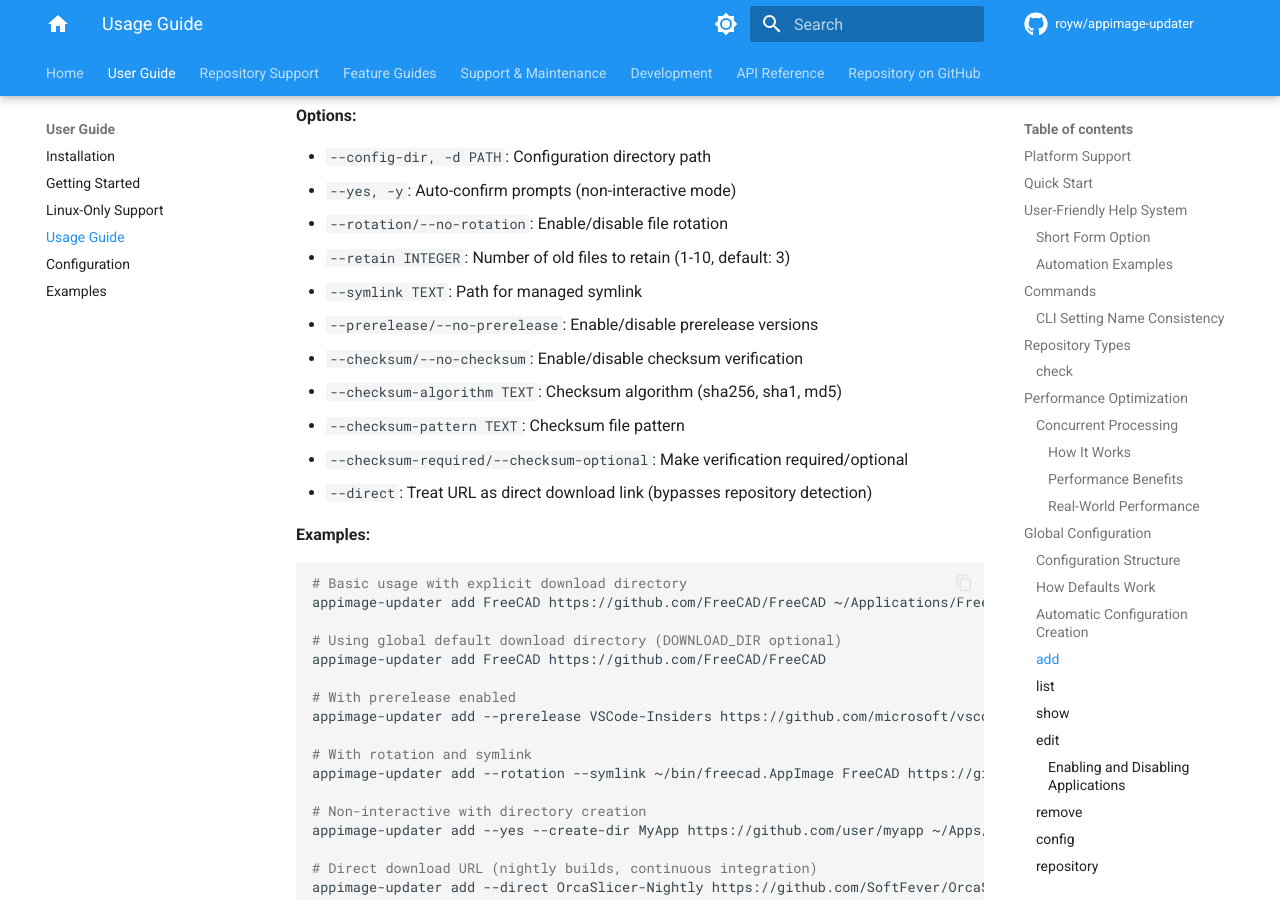
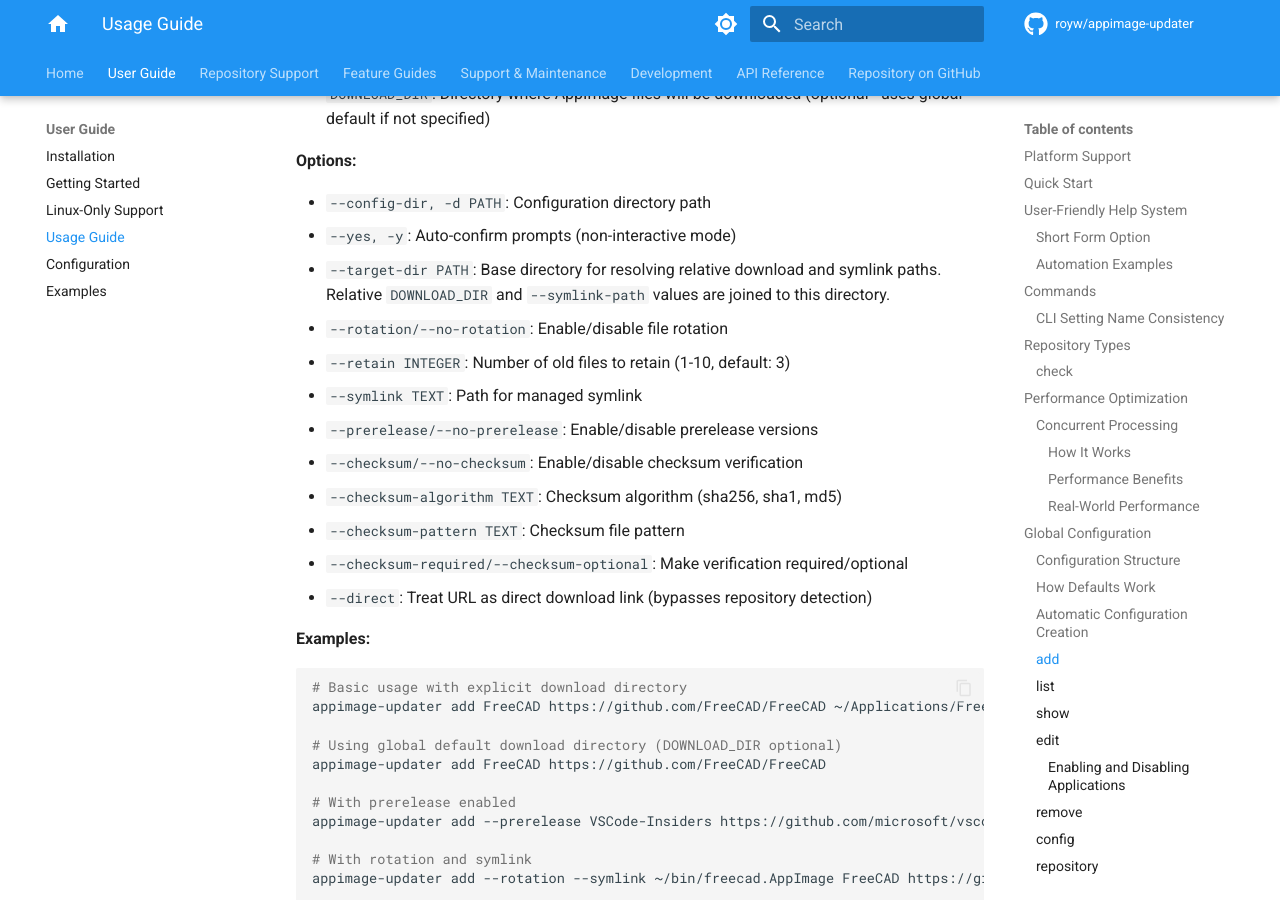
Before and after one commit to royw/appimage-updater, an MkDocs documentation site: the page built from docs/usage.md, in a window 1280 px wide and 900 px high, scrolled down 6146 px. Built offline with MkDocs 1.6.1 and Material for MkDocs 9.7.7, drawn with Linux system fonts in a browser that asks for light colours; comment, search, counter and statistics services are not loaded; some of the changed text lies outside the part shown.

Commit message:
docs: document --target-dir option and behavior

```diff
--- a/docs/usage.md
+++ b/docs/usage.md
@@ -98,6 +98,7 @@ AppImage Updater uses consistent naming across all commands for the same functio
 | **Auto Subdir** | `--auto-subdir` | `--auto-subdir` | `auto-subdir` |
 | **Checksum** | `--checksum` | `--checksum` | `checksum` |
 | **Download Dir** | `--download-dir` | `--download-dir` | `download-dir` |
+| **Target Dir** | `--target-dir` | `--target-dir` | `target-dir` |
 | **Prerelease** | `--prerelease` | `--prerelease` | `prerelease` |
 | **Version Pattern** | `--version-pattern` | `--version-pattern` | `version-pattern` |
 
@@ -244,6 +245,7 @@ appimage-updater add [OPTIONS] NAME URL [DOWNLOAD_DIR]
 
 - `--config-dir, -d PATH`: Configuration directory path
 - `--yes, -y`: Auto-confirm prompts (non-interactive mode)
+- `--target-dir PATH`: Base directory for resolving relative download and symlink paths. Relative `DOWNLOAD_DIR` and `--symlink-path` values are joined to this directory.
 - `--rotation/--no-rotation`: Enable/disable file rotation
 - `--retain INTEGER`: Number of old files to retain (1-10, default: 3)
 - `--symlink TEXT`: Path for managed symlink
@@ -351,6 +353,7 @@ appimage-updater edit [OPTIONS] APP_NAMES...
 - `--config-dir, -d PATH`: Configuration directory path
 - `--url TEXT`: Update repository URL
 - `--download-dir TEXT`: Update download directory
+- `--target-dir TEXT`: Base directory for resolving relative download and symlink paths
 - `--pattern TEXT`: Update file pattern (regex)
 - `--enable/--disable`: Enable or disable the application (disabled apps are excluded from update checks but still visible in list/check output)
 - `--prerelease/--no-prerelease`: Enable/disable prereleases
@@ -531,6 +534,7 @@ appimage-updater config [OPTIONS] ACTION [SETTING] [VALUE]
 - `prerelease`: Include prerelease versions by default (true/false)
 - `concurrent-downloads`: Number of simultaneous downloads (1-10)
 - `timeout-seconds`: HTTP request timeout in seconds (5-300)
+  - `target-dir`: Base directory for resolving relative download and symlink paths (path or `none`)
 
 **Examples:**
 
```
Also changed, not shown: CHANGELOG.md (+1 -0 lines), README.md (+5 -0 lines).
